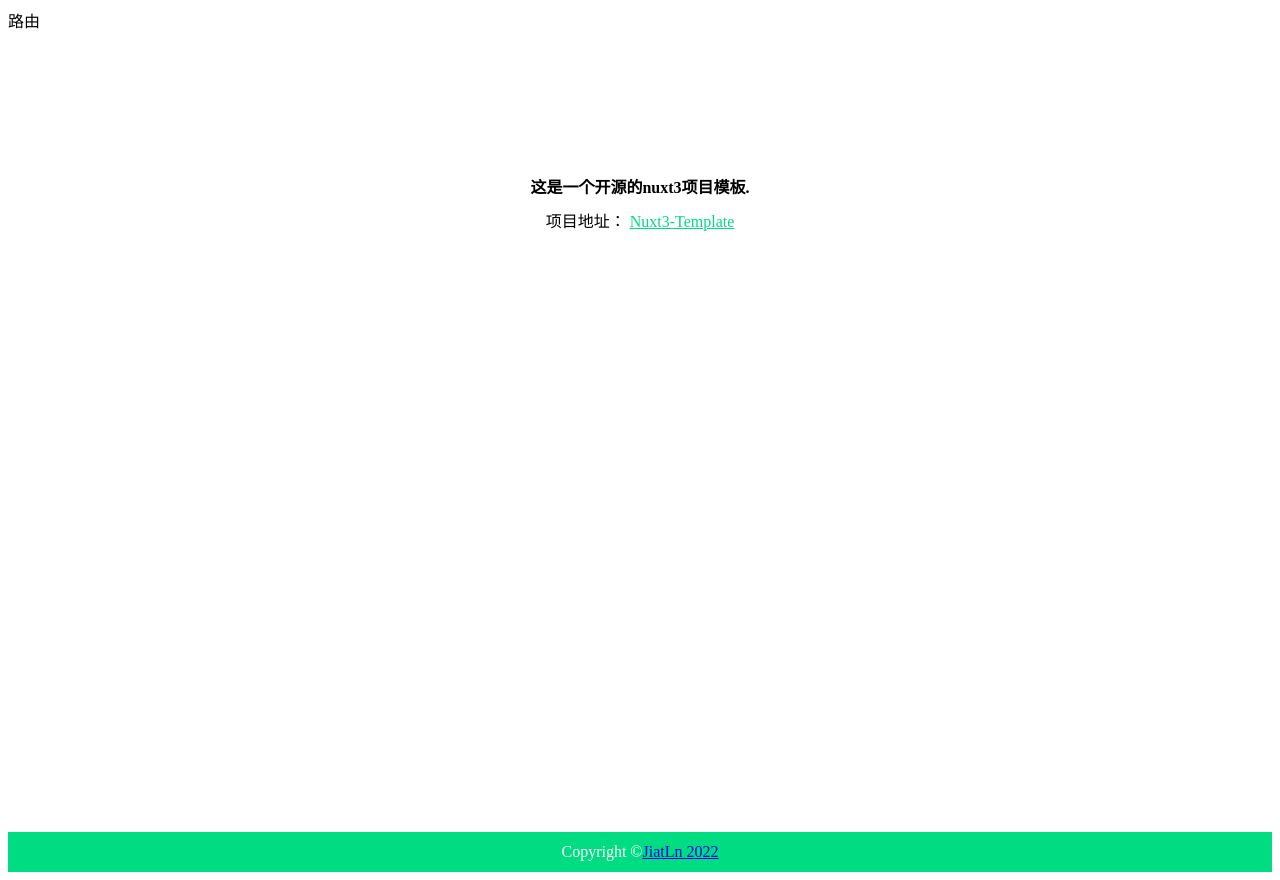
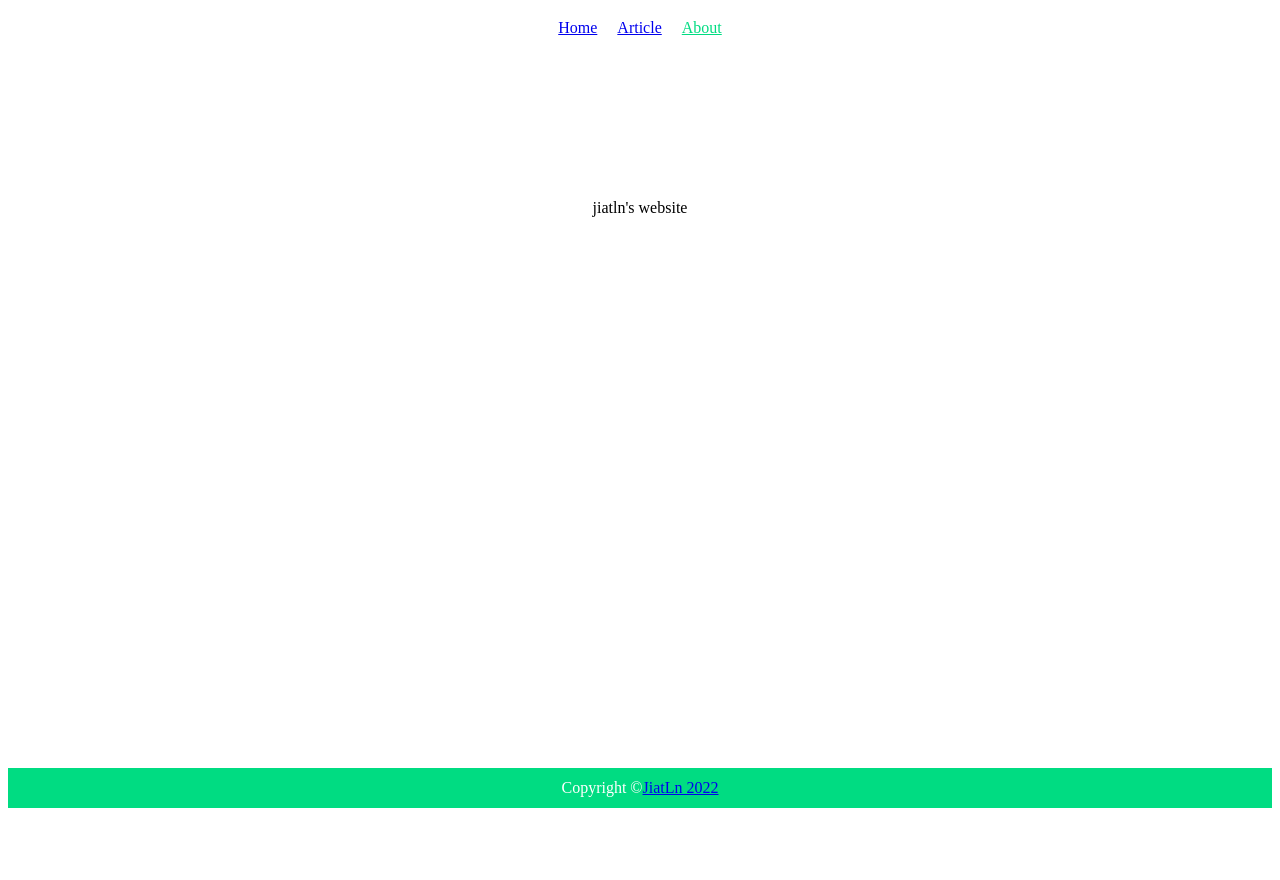
Before and after one commit to JiatLn/JiatLn.me, a Nuxt app: page /about in a window 1280 px wide. After the commit the page ends 816 px from the top, so only its background shows below. Built offline with nearby package versions, Linux system fonts and the light colour scheme.

Commit message:
update: nav

```diff
--- a/components/TheFooter.vue
+++ b/components/TheFooter.vue
@@ -3,10 +3,11 @@
 <template>
   <footer w-full text-center bg-brand-primary text-white flex justify="center" items-center h-40px>
     Copyright &copy;
-    <a href="https://github.com/JiatLn/nuxt3-template" target="_blank">
+    <a href="https://github.com/JiatLn/JiatLn.me" target="_blank">
       JiatLn 2022
     </a>
   </footer>
 </template>
 
-<style scoped lang="scss"></style>
+<style scoped lang="scss">
+</style>
--- a/components/TheNav.vue
+++ b/components/TheNav.vue
@@ -1,11 +1,43 @@
 <script setup lang="ts">
+import type { RouteLocationRaw } from 'vue-router'
+
+const route = useRoute()
+const currentLink = computed<string>(() => route.name as string)
+
+interface MenuItem {
+  name: string
+  label: string
+  to: RouteLocationRaw
+}
+const menuItems = ref<MenuItem[]>([
+  {
+    label: 'Home',
+    name: 'index',
+    to: { name: 'index' },
+  },
+  {
+    label: 'Article',
+    name: 'article',
+    to: { name: 'article' },
+  },
+  {
+    label: 'About',
+    name: 'about',
+    to: { name: 'about' },
+  },
+])
 </script>
 
 <template>
-  <nav>
-    路由
+  <nav flex="~ c gap-20px" h-40px text="gray-600">
+    <nuxt-link v-for="item in menuItems" :key="item.name" :to="item.to" hover="text-brand-primary" transition="all" :class="{ active: item.name === currentLink }">
+      {{ item.label }}
+    </nuxt-link>
   </nav>
 </template>
 
 <style scoped lang="scss">
+.active {
+  @apply text-brand-primary
+}
 </style>
--- a/layouts/default.vue
+++ b/layouts/default.vue
@@ -3,7 +3,7 @@
 <template>
   <main>
     <TheNav />
-    <div min-h-100vh>
+    <div min-h="[calc(100vh-80px)]">
       <slot />
     </div>
     <TheFooter />
--- a/pages/about.vue
+++ b/pages/about.vue
@@ -2,13 +2,7 @@
 
 <template>
   <div text-center flex="c col" h-40vh>
-    <h4 mb-10px>这是一个开源的nuxt3项目模板.</h4>
-    <div>
-      项目地址：
-      <a href="https://github.com/JiatLn/nuxt3-template" target="_blank" text-brand-primary>
-        Nuxt3-Template
-      </a>
-    </div>
+    jiatln's website
   </div>
 </template>
 
```
Also changed, not shown: package.json (+4 -3 lines), 1 other file (tests, documents, lock files or other folders).
